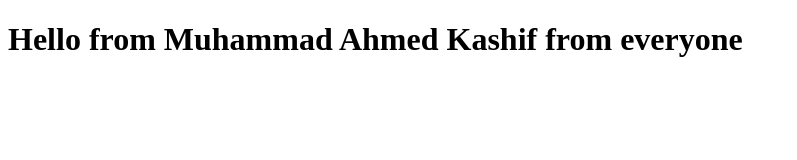
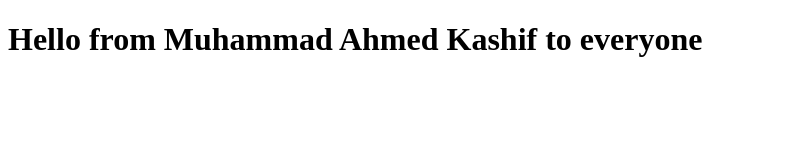
Before and after one commit to MAK0107/BTCMP2020samples, a plain HTML site: page index.html in a window 1280 px wide. Shown: the whole page, without its empty margins (0-797 px from the left). Drawn offline with Linux system fonts and the light colour scheme.

Commit message:
updated again index.html

```diff
--- a/index.html
+++ b/index.html
@@ -6,6 +6,6 @@
     <title>Document</title>
 </head>
 <body>
-    <h1> Hello from Muhammad Ahmed Kashif from everyone </h1>
+    <h1> Hello from Muhammad Ahmed Kashif to everyone </h1>
 </body>
 </html>
```
